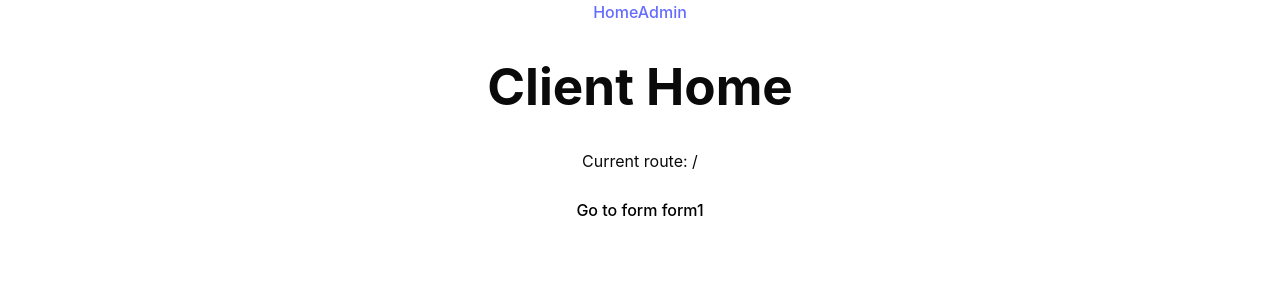
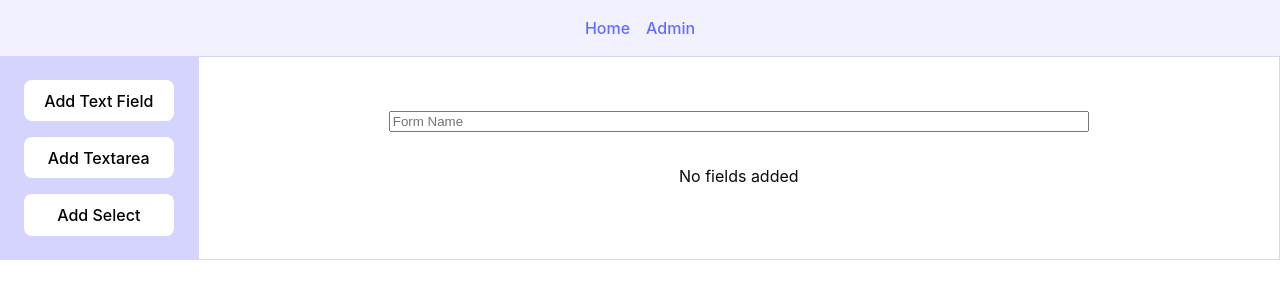
Before and after one commit to Jeremy-Cloarec/forms_front, a Vue app: page /admin/form-builder in a window 1280 px wide. Shown: the top 300 px of the page. Built offline with nearby package versions, Linux system fonts and the light colour scheme.

Commit message:
post type form on strapi

```diff
--- a/src/App.vue
+++ b/src/App.vue
@@ -1,6 +1,5 @@
 <script setup>
 import { RouterLink } from 'vue-router';
-import HomePublic from './components/public/HomePublic.vue';
 </script>
 
 <template>
--- a/src/components/admin/FormBuilder.vue
+++ b/src/components/admin/FormBuilder.vue
@@ -4,13 +4,8 @@ import { markRaw } from 'vue';
 import TextField from '../inputs/TextField.vue';
 import TextareaField from '../inputs/TextareaField.vue';
 import SelectField from '../inputs/SelectField.vue';
-import { useRouter } from 'vue-router'
-
-const router = useRouter()
-
-const goToAdmin = () => {
-    router.push('/admin')
-}
+import axios from 'axios';
+const formName = ref('');
 
 // Utiliser ref pour la réactivité
 const fields = ref([]);
@@ -41,12 +36,26 @@ function removeField(index) {
 
 // Gérer la soumission du formulaire
 function handleSubmit() {
-    console.log(fields.value);
+    console.log('Form submitted' + JSON.stringify(fields.value));
+    console.log('Form name: ' + formName.value);
+    console.log('Fields: ' + fields.value.map(field => JSON.stringify(field.component.__name)));
+
+    axios.post('http://localhost:1337/api/forms', {
+        data: {
+            name: formName.value,
+            fields: fields.value.map(field => {
+                return { inputType: field.component.__name };
+            })
+        }
+    }).then(response => {
+        console.log(response.data.message);
+    }).catch(error => {
+        console.error('Error saving form:', error);
+    });
 }
 </script>
 
 <template>
-    <button @click="goToAdmin">Return to admin</button>
     <div class="form-container">
         <div class="add-field">
             <button @click="addField('text')">Add Text Field</button>
@@ -55,6 +64,7 @@ function handleSubmit() {
         </div>
         <div class="building-form">
             <form @submit.prevent="handleSubmit">
+                <input type="text" v-model="formName" placeholder="Form Name" />
                 <div class="input-container" v-for="(field, index) in fields" :key="index">
                     <component :is="field.component" :field="field" @remove="removeField(index)" />
                 </div>
--- a/src/components/admin/HomeAdmin.vue
+++ b/src/components/admin/HomeAdmin.vue
@@ -1,9 +1,8 @@
 <script setup>
 
-import { useRoute, useRouter } from 'vue-router'
+import { useRouter } from 'vue-router'
 
 const router = useRouter()
-const route = useRoute()
 
 const goToFormBuilder = () => {
     router.push('/admin/form-builder')
@@ -14,7 +13,6 @@ const goToFormBuilder = () => {
 <template>
     <div>
         <h1>Admin Home</h1>
-        <p>Current route: {{ route.fullPath }}</p>
         <button @click="goToFormBuilder">Go to form builder</button>
     </div>
 </template>
--- a/src/components/inputs/SelectField.vue
+++ b/src/components/inputs/SelectField.vue
@@ -1,13 +1,3 @@
-<template>
-    <div class="container-select field">
-        <label>Select Field:</label>
-        <select v-model="field.value">
-            <option v-for="option in field.options" :key="option" :value="option">{{ option }}</option>
-        </select>
-        <RemoveButton @remove="$emit('remove')" />
-    </div>
-</template>
-
 <script setup>
 import { onMounted } from 'vue';
 import RemoveButton from './remove/RemoveButton.vue';
@@ -21,5 +11,14 @@ onMounted(() => {
         props.field.options = ['Option 1', 'Option 2', 'Option 3']; // Définissez des options par défaut ou permettez à l'utilisateur de les configurer
     }
 });
+</script>
 
-</script>
+<template>
+    <div class="container-select field">
+        <label>Select Field:</label>
+        <select v-model="field.value">
+            <option v-for="option in field.options" :key="option" :value="option">{{ option }}</option>
+        </select>
+        <RemoveButton @remove="$emit('remove')" />
+    </div>
+</template>
--- a/src/components/inputs/TextField.vue
+++ b/src/components/inputs/TextField.vue
@@ -1,3 +1,10 @@
+<script setup>
+import RemoveButton from './remove/RemoveButton.vue';
+const props = defineProps({
+    field: Object
+});
+</script>
+
 <template>
     <div class="container-text-field field">
         <label>Text Field:</label>
@@ -5,10 +12,3 @@
         <RemoveButton @remove="$emit('remove')" />
     </div>
 </template>
-
-<script setup>
-import RemoveButton from './remove/RemoveButton.vue';
-const props = defineProps({
-    field: Object
-});
-</script>
--- a/src/components/inputs/TextareaField.vue
+++ b/src/components/inputs/TextareaField.vue
@@ -1,3 +1,10 @@
+<script setup>
+import RemoveButton from './remove/RemoveButton.vue';
+const props = defineProps({
+    field: Object
+});
+</script>
+
 <template>
     <div class="container-textarea field">
         <label>Textarea:</label>
@@ -5,10 +12,3 @@
         <RemoveButton @remove="$emit('remove')" />
     </div>
 </template>
-
-<script setup>
-import RemoveButton from './remove/RemoveButton.vue';
-const props = defineProps({
-    field: Object
-});
-</script>
--- a/src/components/public/HomePublic.vue
+++ b/src/components/public/HomePublic.vue
@@ -1,9 +1,8 @@
 <script setup>
 
-import { useRoute, useRouter } from 'vue-router'
+import { useRouter } from 'vue-router'
 
 const router = useRouter()
-const route = useRoute()
 
 const goToForm1 = () => {
     router.push('/form1')
@@ -13,7 +12,6 @@ const goToForm1 = () => {
 <template>
     <div>
         <h1>Client Home</h1>
-        <p>Current route: {{ route.fullPath }}</p>
         <button @click="goToForm1">Go to form form1</button>
     </div>
 </template>
--- a/src/components/public/Form1.vue
+++ b/src/components/public/forms/Form1.vue
@@ -1,9 +1,8 @@
 <script setup>
 
-import { useRoute, useRouter } from 'vue-router'
+import { useRouter } from 'vue-router'
 
 const router = useRouter()
-const route = useRoute()
 
 const gotToHome = () => {
     router.push('/')
@@ -14,7 +13,6 @@ const gotToHome = () => {
 <template>
     <div>
         <h1>Form 1</h1>
-        <p>Current route: {{ route.fullPath }}</p>
         <button @click="gotToHome">Go to Home</button>
     </div>
 </template>
--- a/src/router.js
+++ b/src/router.js
@@ -1,8 +1,8 @@
-import { createMemoryHistory, createRouter } from "vue-router";
+import { createRouter, createWebHistory } from "vue-router";
 
 import HomeAdmin from "./components/admin/HomeAdmin.vue";
 import FormBuilder from "./components/admin/FormBuilder.vue";
-import Form1 from "./components/public/Form1.vue";
+import Form1 from "./components/public/forms/Form1.vue";
 import HomePublic from "./components/public/HomePublic.vue";
 
 const routes = [
@@ -13,7 +13,7 @@ const routes = [
 ]
 
 const router = createRouter({
-    history: createMemoryHistory(),
+    history: createWebHistory(),
     routes,
 })
 
--- a/src/style.css
+++ b/src/style.css
@@ -35,6 +35,15 @@ body {
 h1 {
   font-size: 3.2em;
   line-height: 1.1;
+}
+
+nav {
+  display: flex;
+  gap: 16px;
+  align-items: center;
+  justify-content: center;
+  padding: 16px;
+  background-color: #f1f1ff;
 }
 
 button {
```
